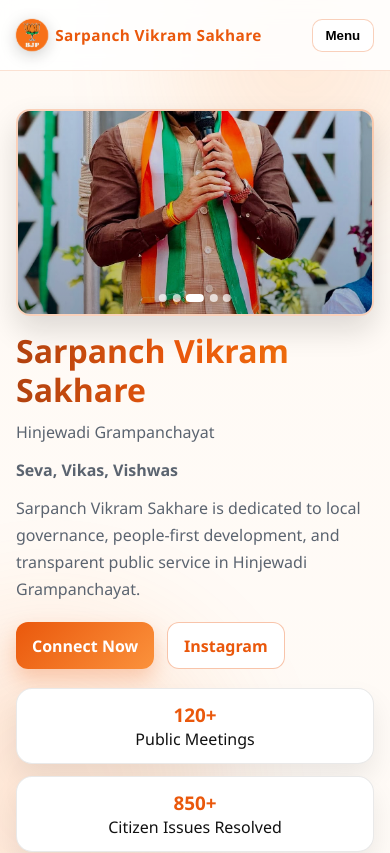
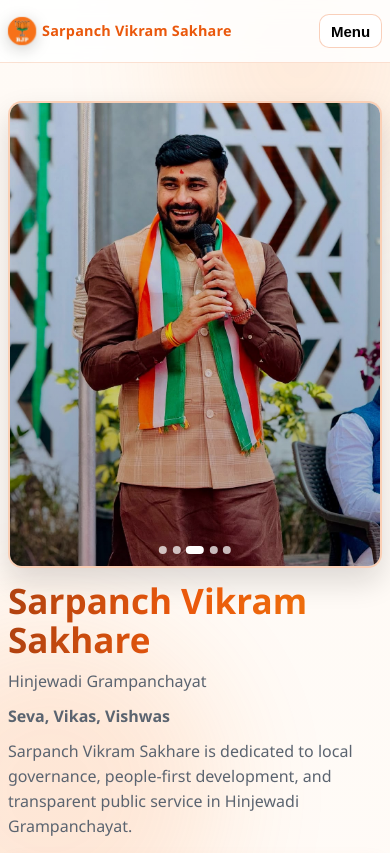
Before and after one commit to techwiew/vikram-sakhare-hinjewadi-pune, a React (Vite) app: page / in a window 390 px wide. Shown: the top 853 px of the page. Built offline with nearby package versions, Linux system fonts and the light colour scheme.

Commit message:
hero banner added

```diff
--- a/src/index.css
+++ b/src/index.css
@@ -145,15 +145,18 @@ main section {
   border: 2px solid rgba(234, 88, 12, 0.25);
   box-shadow: 0 14px 30px rgba(17, 17, 17, 0.14);
   margin-bottom: 1.4rem;
+  background: #fff7ed;
 }
 
 .hero-banner {
   width: 100%;
-  height: clamp(220px, 36vw, 430px);
-  object-fit: cover;
-  object-position: center;
+  height: auto;
+  max-height: 78vh;
+  object-fit: contain;
+  object-position: center top;
   display: block;
   animation: bannerFade 0.5s ease;
+  margin-inline: auto;
 }
 
 .hero-banner-overlay {
@@ -339,11 +342,13 @@ main section {
 
 .gallery-grid img {
   width: 100%;
-  height: 180px;
-  object-fit: cover;
+  aspect-ratio: 4 / 3;
+  height: auto;
+  object-fit: contain;
   object-position: center;
   border-radius: 11px;
   border: 1px solid rgba(17, 17, 17, 0.1);
+  background: #fff7ed;
 }
 
 .video-wrap {
@@ -502,6 +507,8 @@ main section {
 @media (max-width: 760px) {
   .menu-toggle {
     display: inline-flex;
+    padding: 0.45rem 0.68rem;
+    font-size: 0.94rem;
   }
 
   .brand {
@@ -515,8 +522,9 @@ main section {
   }
 
   .hero-banner {
-    height: clamp(180px, 52vw, 250px);
-    object-position: center;
+    height: auto;
+    max-height: 62vh;
+    object-position: center top;
   }
 
   .hero-banner-wrap {
@@ -526,7 +534,7 @@ main section {
 
   .nav {
     position: absolute;
-    top: 70px;
+    top: 64px;
     right: 1rem;
     left: 1rem;
     background: #fff;
@@ -557,8 +565,9 @@ main section {
   }
 
   .gallery-grid img {
+    aspect-ratio: 4 / 3;
     height: auto;
-    max-height: 70vh;
+    max-height: none;
     object-fit: contain;
     border-radius: 10px;
   }
@@ -572,3 +581,86 @@ main section {
     align-items: flex-start;
   }
 }
+
+@media (max-width: 480px) {
+  .container {
+    width: calc(100% - 1rem);
+  }
+
+  .nav-wrap {
+    min-height: 62px;
+    gap: 0.5rem;
+  }
+
+  .brand {
+    max-width: calc(100% - 86px);
+    font-size: 0.9rem;
+    gap: 0.38rem;
+    letter-spacing: 0.2px;
+  }
+
+  .brand span {
+    line-height: 1.15;
+  }
+
+  .brand-logo {
+    width: 28px;
+    height: 28px;
+  }
+
+  .hero-title {
+    font-size: clamp(1.8rem, 9vw, 2.2rem);
+    line-height: 1.1;
+  }
+
+  .hero-sub {
+    line-height: 1.55;
+  }
+
+  .hero-actions {
+    gap: 0.55rem;
+  }
+
+  .hero-actions .btn {
+    width: 100%;
+  }
+
+  .hero-banner {
+    max-height: 56vh;
+  }
+
+  .hero-banner-wrap {
+    margin-bottom: 0.85rem;
+  }
+
+  .nav {
+    top: 62px;
+    right: 0.5rem;
+    left: 0.5rem;
+  }
+}
+
+@media (max-width: 360px) {
+  .brand {
+    font-size: 0.84rem;
+    max-width: calc(100% - 80px);
+  }
+
+  .brand-logo {
+    width: 24px;
+    height: 24px;
+  }
+
+  .menu-toggle {
+    padding: 0.36rem 0.58rem;
+    font-size: 0.88rem;
+  }
+
+  .hero-title {
+    font-size: clamp(1.6rem, 8.8vw, 2rem);
+  }
+
+  .hero-banner {
+    max-height: 52vh;
+  }
+}
```
